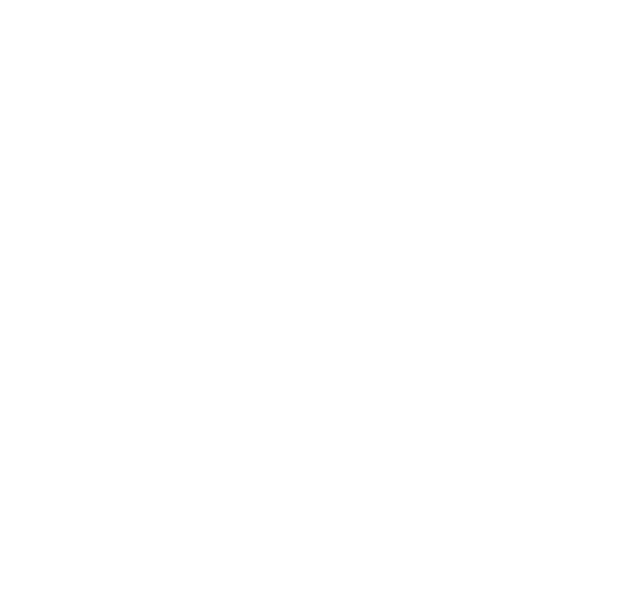
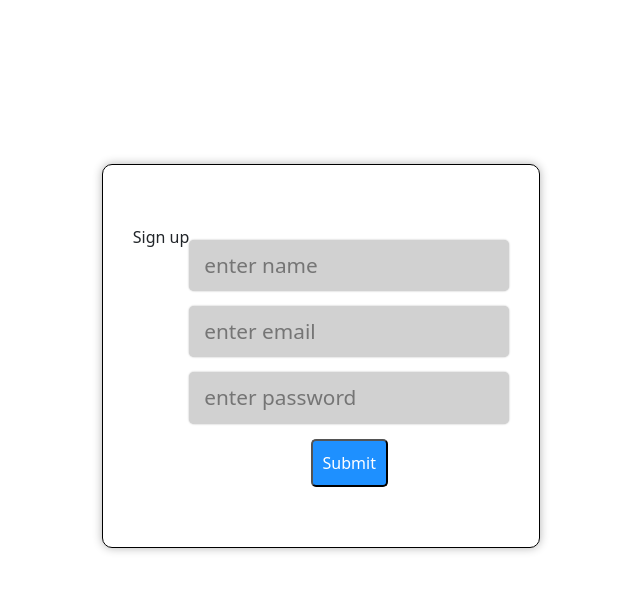
Before and after one commit to AxAnder0095/budgetapp, a React (Vite) app: page / in a window 1280 px wide. Shown: the top 590 px of the page, without its empty margins (319-959 px from the left). Built offline with nearby package versions, Linux system fonts and the light colour scheme.

Commit message:
creating login form

```diff
--- a/src/App.css
+++ b/src/App.css
@@ -1,5 +1,5 @@
 :root{
-
+  font-size: 16px
 }
 
 html,body{
--- a/src/views/LoginPage.jsx
+++ b/src/views/LoginPage.jsx
@@ -1,8 +1,83 @@
+import './loginStyles.sass'
+import {useState} from "react";
+
 function LoginPage() {
+    // const emailRegex = /^[A-Z0-9._%+-]+@[A-Z0-9.-]+\.[A-Z]{2,4}$/i;
+    // const passwordRegex = ''
+
+    const [inputError, setInputError] = useState({
+        nameError: '',
+        emailError: '',
+        ageError: '',
+        expenseError: '',
+        submitError: ''
+    });
+
+    const [tempData, setTempData] = useState({
+        name: '',
+        email: '',
+        age: '',
+        expense: ''
+    });
+
+    const handleEmailChange = (event) => {
+        const emailRegex = /^[A-Z0-9._%+-]+@[A-Z0-9.-]+\.[A-Z]{2,4}$/i;
+        setTempData({...tempData, name: event.target.value})
+        if (!event.target.value){
+            setInputError({...inputError, nameError: 'Must enter a name'})
+        }
+        else if (emailRegex.test(event.target.value))
+            setInputError({...inputError, nameError: 'Incorrect name format'})
+        else
+            setInputError({...inputError, nameError: ''})
+    };
+
+
+    const handleSubmit = (event) => {
+        event.preventDefault();
+    }
+
     return (
         <>
-            <div className={''} id={'login-container'}>
-
+            <div className={'w-100 h-100'} id={'login-container'}>
+                <div className={'d-flex justify-content-center'} id={'inner-login-container'}>
+                    <div className={'d-flex'}>
+                        <p>Sign up</p>
+                    </div>
+                    <form onSubmit={handleSubmit}>
+                        <label className='labels'>
+                            <input
+                                className='inputs'
+                                type='text'
+                                placeholder='enter name'
+                                onChange={handleEmailChange}
+                            />
+                            {/*{inputError.nameError && <p className='error'>{inputError.nameError}</p>}*/}
+                        </label>
+                        <label className='labels'>
+                            <input
+                                className='inputs'
+                                type='text'
+                                placeholder='enter email'
+                                onChange={handleEmailChange}
+                            />
+                            {/*{inputError.nameError && <p className='error'>{inputError.nameError}</p>}*/}
+                        </label>
+                        <label className='labels'>
+                            <input
+                                className='inputs'
+                                type='text'
+                                placeholder='enter password'
+                                // onChange={}
+                            />
+                            {/*{inputError.nameError && <p className='error'>{inputError.emailError}</p>}*/}
+                        </label>
+                        <div className='d-flex justify-content-center mt-1'>
+                            <input type="submit" id='submit-button'/>
+                        </div>
+                        {/*{inputError.submitError && <p className='error text-center'>{inputError.submitError}</p>}*/}
+                    </form>
+                </div>
             </div>
         </>
     )
--- /dev/null
+++ b/src/views/loginStyles.css
@@ -0,0 +1,53 @@
+#login-container {
+  display: flex;
+  justify-content: center;
+  align-items: center;
+  margin-top: 5%;
+  padding: 100px;
+}
+
+#inner-login-container {
+  padding: 60px 30px 60px 30px;
+  border: 1px solid black;
+  border-radius: 10px;
+  box-shadow: 0 0 10px rgba(0, 0, 0, 0.3);
+}
+
+.labels {
+  display: block;
+  padding: 5px 0;
+  margin: 15px 0;
+  box-shadow: 0 0 2px rgba(0, 0, 0, 0.3);
+  background-color: #d1d1d1;
+  border-radius: 5px;
+}
+
+.inputs {
+  border: none;
+  padding: 5px 5px 5px 15px;
+  font-size: 1.3rem;
+  background-color: #d1d1d1;
+}
+.inputs ::placeholder {
+  color: white;
+}
+
+#submit-button {
+  color: white;
+  background-color: dodgerblue;
+  border-radius: 5px;
+  transition: 0.4s ease;
+  padding: 10px;
+}
+#submit-button:hover {
+  background-color: deepskyblue;
+  transition: 0.4s ease;
+}
+
+.error {
+  color: red;
+  margin: 0;
+  font-size: 0.7rem;
+}
+
+/*# sourceMappingURL=loginStyles.css.map */
--- /dev/null
+++ b/src/views/loginStyles.sass
@@ -0,0 +1,49 @@
+#login-container
+  display: flex
+  justify-content: center
+  align-items: center
+  margin-top: 5%
+  padding: 100px
+
+#inner-login-container
+  padding: 60px 30px 60px 30px
+  border: 1px solid black
+  border-radius: 10px
+  box-shadow: 0 0 10px rgba(0, 0, 0, .3)
+
+
+
+.labels
+  display: block
+  padding: 5px 0
+  margin: 15px 0
+  box-shadow: 0 0 2px rgba(0, 0, 0, .3)
+  background-color: #d1d1d1
+  border-radius: 5px
+
+
+
+.inputs
+  //border-radius: 5px
+  border: none
+  padding: 5px 5px 5px 15px
+  font-size: 1.3rem
+  background-color: #d1d1d1
+  ::placeholder
+    color: white
+
+#submit-button
+  color: white
+  background-color: dodgerblue
+  border-radius: 5px
+  transition: 0.4s ease
+  padding: 10px
+
+  &:hover
+    background-color: deepskyblue
+    transition: 0.4s ease
+
+.error
+  color: red
+  margin: 0
+  font-size: 0.7rem
```
Also changed, not shown: 1 other file (tests, documents, lock files or other folders).
